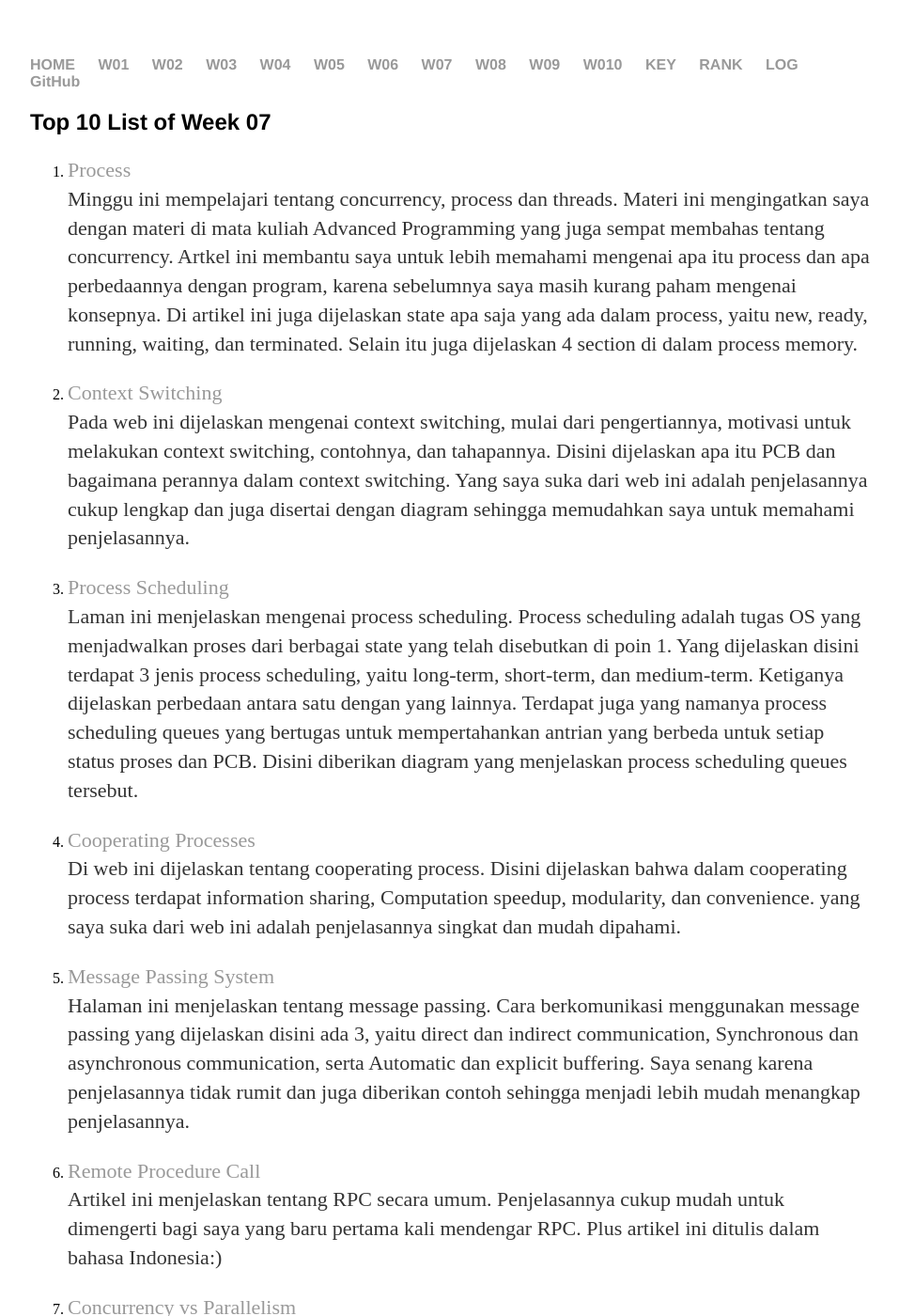
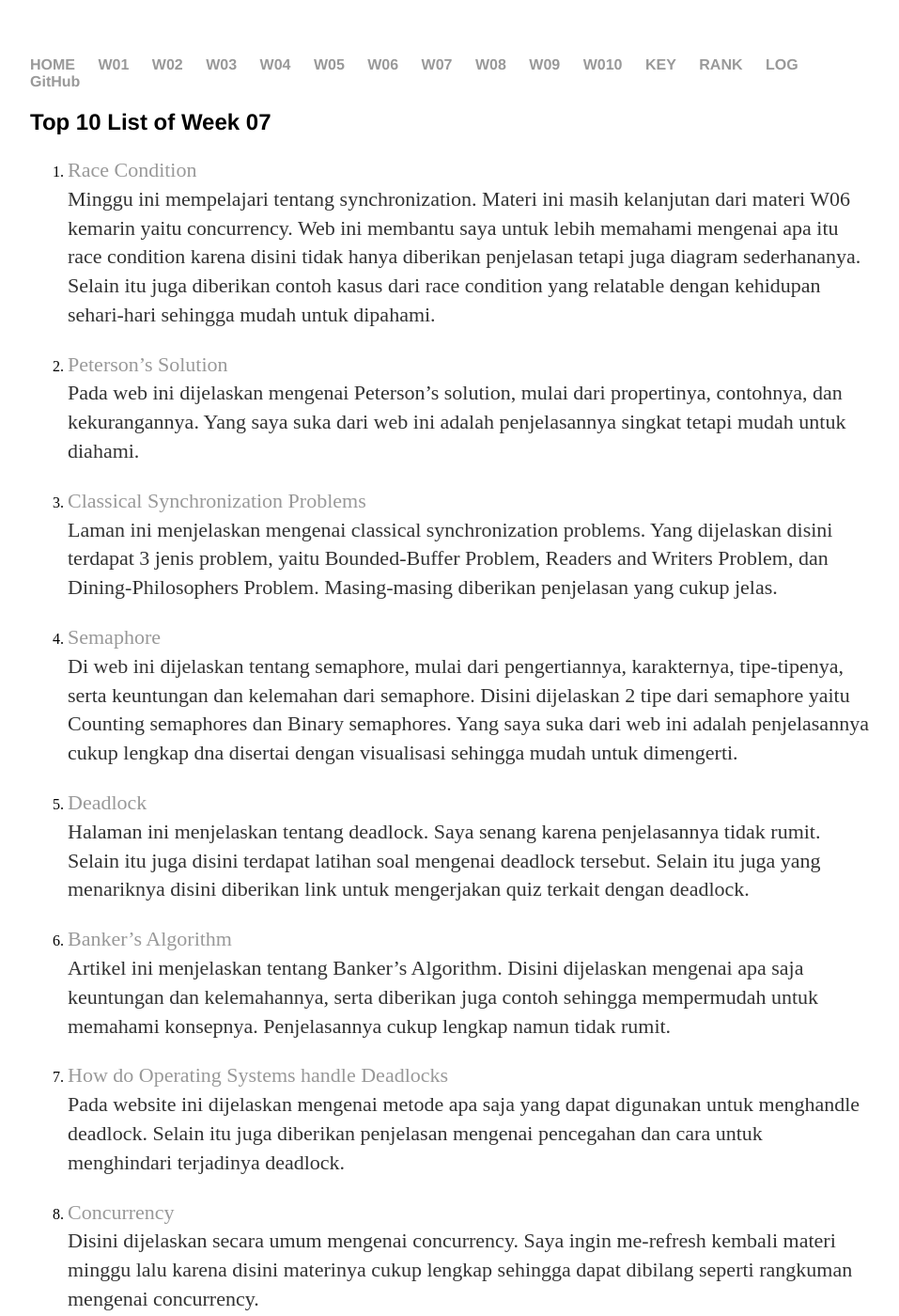
Before and after one commit to azkafitria/os211, a Jekyll site: the page built from W07.md, in a window 1280 px wide and 1400 px high. Shown: the whole window at 94% size, without its empty margins (160-1117 px from the left). Built offline with Jekyll 4.4.1, drawn with Linux system fonts in a browser that asks for light colours; our own code applies the rules of GitHub Pages for plain Markdown files; some of the changed text lies outside the part shown.

Commit message:
Update W07.md

```diff
--- a/W07.md
+++ b/W07.md
@@ -3,32 +3,32 @@ layout: layout
 permalink: /W07/
 ---
 # Top 10 List of Week 07
-1. [Process](https://www.studytonight.com/operating-system/operating-system-processes)<br>
-  Minggu ini mempelajari tentang concurrency, process dan threads. Materi ini mengingatkan saya dengan materi di mata kuliah Advanced Programming yang juga sempat membahas tentang concurrency. Artkel ini membantu saya untuk lebih memahami mengenai apa itu process dan apa perbedaannya dengan program, karena sebelumnya saya masih kurang paham mengenai konsepnya. Di artikel ini juga dijelaskan state apa saja yang ada dalam process, yaitu new, ready, running, waiting, dan terminated. Selain itu juga dijelaskan 4 section di dalam process memory.
+1. [Race Condition](https://www.baeldung.com/cs/race-conditions)<br>
+  Minggu ini mempelajari tentang synchronization. Materi ini masih kelanjutan dari materi W06 kemarin yaitu concurrency. Web ini membantu saya untuk lebih memahami mengenai apa itu race condition karena disini tidak hanya diberikan penjelasan tetapi juga diagram sederhananya. Selain itu juga diberikan contoh kasus dari race condition yang relatable dengan kehidupan sehari-hari sehingga mudah untuk dipahami.
 
-2. [Context Switching](https://www.javatpoint.com/what-is-the-context-switching-in-the-operating-system)<br>
-  Pada web ini dijelaskan mengenai context switching, mulai dari pengertiannya, motivasi untuk melakukan context switching, contohnya, dan tahapannya. Disini dijelaskan apa itu PCB dan bagaimana perannya dalam context switching. Yang saya suka dari web ini adalah penjelasannya cukup lengkap dan juga disertai dengan diagram sehingga memudahkan saya untuk memahami penjelasannya.
+2. [Peterson's Solution](https://scanftree.com/operating-system/peterson-solution)<br>
+  Pada web ini dijelaskan mengenai Peterson's solution, mulai dari propertinya, contohnya, dan kekurangannya. Yang saya suka dari web ini adalah penjelasannya singkat tetapi mudah untuk diahami.
 
-3. [Process Scheduling](https://www.guru99.com/process-scheduling.html)<br>
-  Laman ini menjelaskan mengenai process scheduling. Process scheduling adalah tugas OS yang menjadwalkan proses dari berbagai state yang telah disebutkan di poin 1. Yang dijelaskan disini terdapat 3 jenis process scheduling, yaitu long-term, short-term, dan medium-term. Ketiganya dijelaskan perbedaan antara satu dengan yang lainnya. Terdapat juga yang namanya process scheduling queues yang bertugas untuk mempertahankan antrian yang berbeda untuk setiap status proses dan PCB. Disini diberikan diagram yang menjelaskan process scheduling queues tersebut.
+3. [Classical Synchronization Problems](https://www.studytonight.com/operating-system/classical-synchronization-problems)<br>
+  Laman ini menjelaskan mengenai classical synchronization problems. Yang dijelaskan disini terdapat 3 jenis problem, yaitu Bounded-Buffer Problem, Readers and Writers Problem, dan Dining-Philosophers Problem. Masing-masing diberikan penjelasan yang cukup jelas.
 
-4. [Cooperating Processes](https://bitsofcomputer.blogspot.com/2016/01/cooperatingprocess.html)<br>
-  Di web ini dijelaskan tentang cooperating process. Disini dijelaskan bahwa dalam cooperating process terdapat information sharing, Computation speedup, modularity, dan convenience. yang saya suka dari web ini adalah penjelasannya singkat dan mudah dipahami.
+4. [Semaphore](https://www.guru99.com/semaphore-in-operating-system.html)<br>
+  Di web ini dijelaskan tentang semaphore, mulai dari pengertiannya, karakternya, tipe-tipenya, serta keuntungan dan kelemahan dari semaphore. Disini dijelaskan 2 tipe dari semaphore yaitu Counting semaphores dan Binary semaphores. Yang saya suka dari web ini adalah penjelasannya cukup lengkap dna disertai dengan visualisasi sehingga mudah untuk dimengerti.
 
-5. [Message Passing System](https://notesformsc.org/message-passing-system/)<br>
-  Halaman ini menjelaskan tentang message passing. Cara berkomunikasi menggunakan message passing yang dijelaskan disini ada 3, yaitu direct dan indirect communication, Synchronous dan asynchronous communication, serta Automatic dan explicit buffering. Saya senang karena penjelasannya tidak rumit dan juga diberikan contoh sehingga menjadi lebih mudah menangkap penjelasannya.
+5. [Deadlock](https://www.geeksforgeeks.org/introduction-of-deadlock-in-operating-system/)<br>
+  Halaman ini menjelaskan tentang deadlock. Saya senang karena penjelasannya tidak rumit. Selain itu juga disini terdapat latihan soal mengenai deadlock tersebut. Selain itu juga yang menariknya disini diberikan link untuk mengerjakan quiz terkait dengan deadlock.
 
-6. [Remote Procedure Call](https://medium.com/programmer-geek/mengenal-rpc-remote-procedure-call-7d8a794bbd1f)<br>
-  Artikel ini menjelaskan tentang RPC secara umum. Penjelasannya cukup mudah untuk dimengerti bagi saya yang baru pertama kali mendengar RPC. Plus artikel ini ditulis dalam bahasa Indonesia:)
+6. [Banker’s Algorithm](https://www.javatpoint.com/bankers-algorithm-in-operating-system)<br>
+  Artikel ini menjelaskan tentang Banker’s Algorithm. Disini dijelaskan mengenai apa saja keuntungan dan kelemahannya, serta diberikan juga contoh sehingga mempermudah untuk memahami konsepnya. Penjelasannya cukup lengkap namun tidak rumit.
 
-7. [Concurrency vs Parallelism](http://tutorials.jenkov.com/java-concurrency/concurrency-vs-parallelism.html)<br>
-  Pada website ini dijelaskan mengenai perbedaan antara concurrency dan paralellism yang mana banyak orang keliru antara keduanya termasuk saya. Disini dijelaskan bahwa ternyata keduanya dapat dikombinasikan dalam aplikasi yang sama. Penjelasan di website ini cukup lengkap dan terdapat juga visualisasi diagram sederhana.
+7. [How do Operating Systems handle Deadlocks](https://www.cs.uic.edu/~jbell/CourseNotes/OperatingSystems/7_Deadlocks.html#:~:text=Generally%20speaking%20there%20are%20three,resources%20when%20deadlocks%20are%20detected.)<br>
+  Pada website ini dijelaskan mengenai metode apa saja yang dapat digunakan untuk menghandle deadlock. Selain itu juga diberikan penjelasan mengenai pencegahan dan cara untuk menghindari terjadinya deadlock.
 
-8. [Multithreading Models](https://binaryterms.com/multithreading-models-in-operating-system.html#:~:text=Many%20to%20One%20multithreading%20model,equal%20number%20of%20kernel%20threads.)<br>
-  Disini dijelaskan perbedaan mengenai multithreading models. Terdapat 3 model yang dijelaskan, yaitu many to one, one to one model, dan many to any model. Saya suka di laman ini penjelasannya mudah dipahami dan dilengkapi dengan visualisasi dari penjelasan tiap modelnya sehingga lebih mudah untuk dipahami. Disini juga terdapat sedikit penjelasan dari single thread.
+8. [Concurrency](https://sceweb.uhcl.edu/helm/RationalUnifiedProcess/process/workflow/ana_desi/co_cncry.htm)<br>
+  Disini dijelaskan secara umum mengenai concurrency. Saya ingin me-refresh kembali materi minggu lalu karena disini materinya cukup lengkap sehingga dapat dibilang seperti rangkuman mengenai concurrency.
 
-9. [Threading Issues](https://zitoc.com/threading-issues/)<br>
-  Halaman ini memberikan contoh-contoh threading issues. Diantaranya ada pemanggilan fork() dan exec(), signal handling, thread cancelation, thread local storage, dan scheduler activation. Penjelasannya cukup mudah dimengerti dan cukup untuk memberikan gambaran seperti apa itu threading issue.
+9. [Deadlock vs Starvation](https://id.gadget-info.com/difference-between-deadlock)<br>
+  Halaman ini menjelaskan tentang perbedaana natara deadlock dengan starvation. Saya menjadi lebih paham karena awalnya saya masih bingung dalam membedakan keduanya. Diantaranya ada pemanggilan fork() dan exec(), signal handling, thread cancelation, thread local storage, dan scheduler activation. Penjelasannya cukup mudah dimengerti dan cukup untuk memberikan gambaran seperti apa itu threading issue.
 
-10. [Thread](https://www.cs.uic.edu/~jbell/CourseNotes/OperatingSystems/4_Threads.html)<br>
+10. [Resource Allocation Graph](https://www.gatevidyalay.com/resource-allocation-graph-deadlock-detection/)<br>
   Website ini menjelaskan rangkuman mengenai thread meliputi penjelasan multi thread, multicore programming, libraries, dan threading issues. Meskipus saya kurang suka design webistenya, tetapi kontennya menurut saya bagus karena sangat bermanfaat. Penjelasannya pun lengkap dan cukup mudah untuk dipahami.
```
